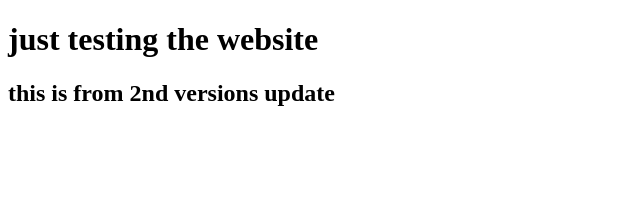
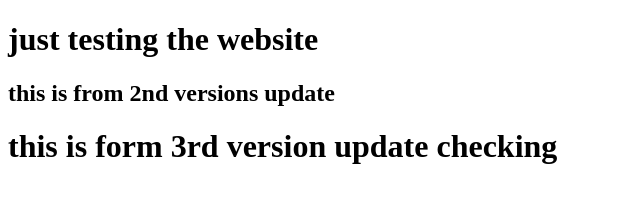
Before and after one commit to suresh2dev/demo3git, a plain HTML site: page index.html in a window 1280 px wide. Shown: the whole page, without its empty margins (0-640 px from the left). Drawn offline with Linux system fonts and the light colour scheme.

Commit message:
v3 update for checking;

```diff
--- a/index.html
+++ b/index.html
@@ -8,6 +8,7 @@
 <body>
         <h1>just testing the website</h1>
             <h2>this is from 2nd versions update</h2>
+            <h1>this is form 3rd version update checking</h1>
     <script>
 
     </script>
```
